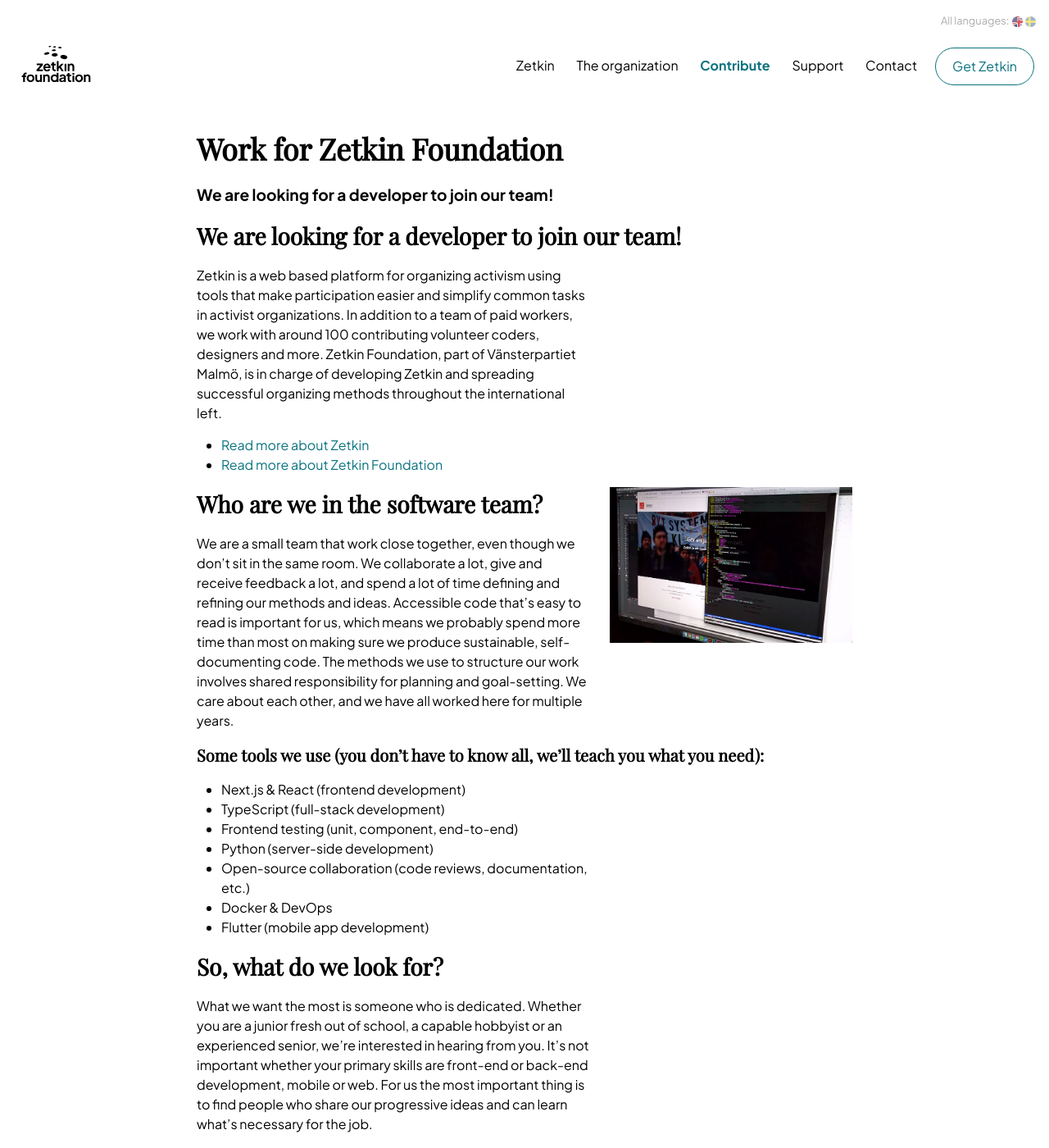
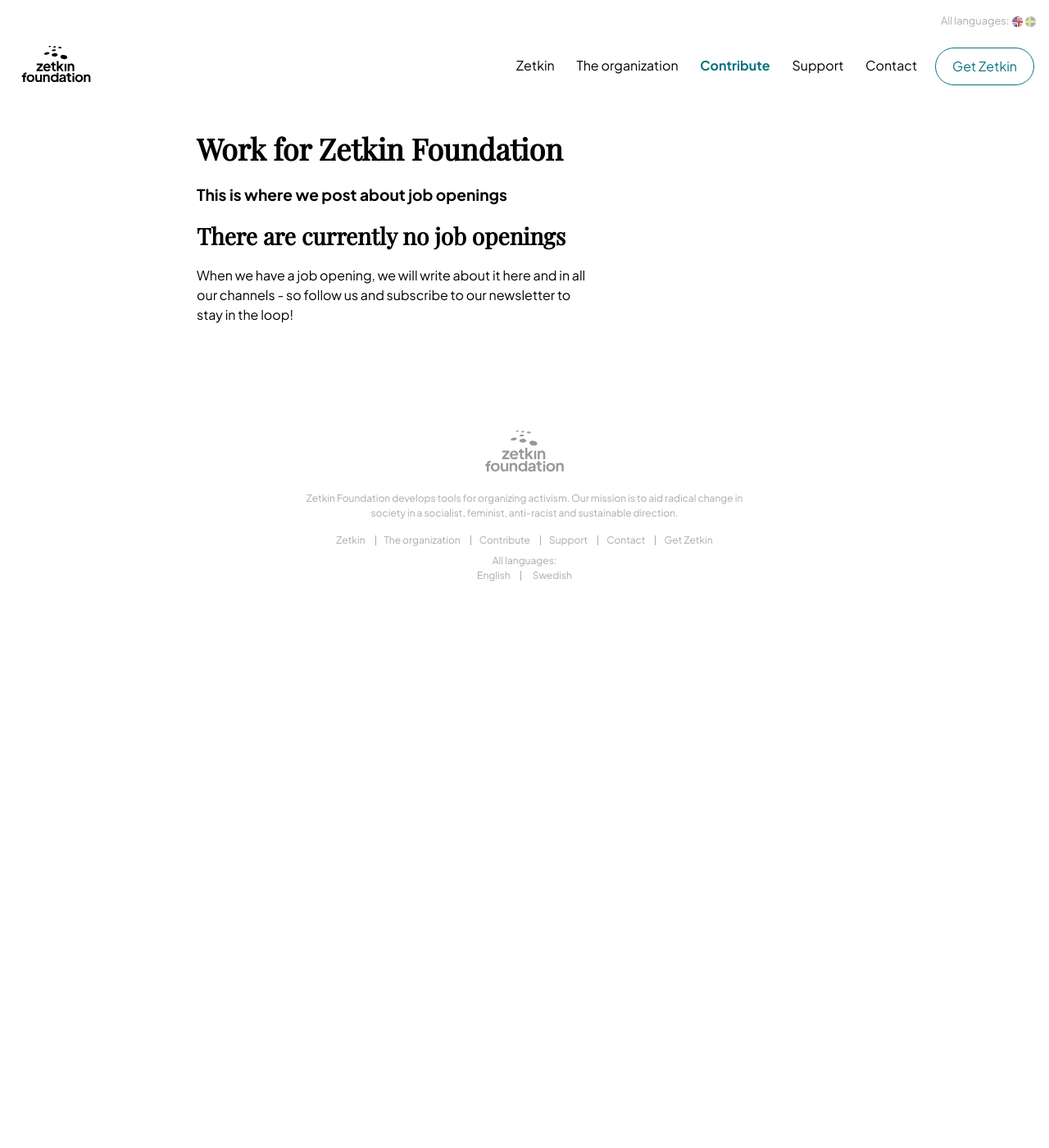
Before and after one commit to zetkin/zetkin.org, a Jekyll site: the page built from en/contribute/jobs/index.md, in a window 1280 px wide and 1400 px high. Shown: the whole window at 82% size. Built offline with Jekyll 4.4.1, drawn with Linux system fonts in a browser that asks for light colours; some of the changed text lies outside the part shown.

Commit message:
Update text on english job site.
Updated job opening information and removed outdated content.

```diff
--- a/en/contribute/jobs/index.md
+++ b/en/contribute/jobs/index.md
@@ -5,47 +5,9 @@
 title: Work with Zetkin
 header: Work for Zetkin Foundation
 kicker: |
-  We are looking for a developer to join our team!
+  This is where we post about job openings
 ---
 
-## We are looking for a developer to join our team!
+## There are currently no job openings
 
-Zetkin is a web based platform for organizing activism using tools that make participation easier and simplify common tasks in activist organizations. In addition to a team of paid workers, we work with around 100 contributing volunteer coders, designers and more. Zetkin Foundation, part of Vänsterpartiet Malmö, is in charge of developing Zetkin and spreading successful organizing methods throughout the international left.
-
-- [Read more about Zetkin](/en/zetkin)
-- [Read more about Zetkin Foundation](/en/foundation)
-
-<figure markdown="1">
-![Code](./kod.jpg)
-</figure>
-
-## Who are we in the software team?
-
-We are a small team that work close together, even though we don’t sit in the same room. We collaborate a lot, give and receive feedback a lot, and spend a lot of time defining and refining our methods and ideas. Accessible code that's easy to read is important for us, which means we probably spend more time than most on making sure we produce sustainable, self-documenting code. The methods we use to structure our work involves shared responsibility for planning and goal-setting. We care about each other, and we have all worked here for multiple years.
-
-### Some tools we use (you don't have to know all, we'll teach you what you need):
-
-- Next.js & React (frontend development)
-- TypeScript (full-stack development)
-- Frontend testing (unit, component, end-to-end)
-- Python (server-side development)
-- Open-source collaboration (code reviews, documentation, etc.)
-- Docker & DevOps
-- Flutter (mobile app development)
-
-## So, what do we look for?
-
-What we want the most is someone who is dedicated. Whether you are a junior fresh out of school, a capable hobbyist or an experienced senior, we’re interested in hearing from you. It’s not important whether your primary skills are front-end or back-end development, mobile or web. For us the most important thing is to find people who share our progressive ideas and can learn what’s necessary for the job.
-
-### In addition, we hope that...
-
-- You have some years or many years experience working as a developer
-- The idea of working part-time for a radical leftist organisation sounds great to you
-- You care about writing and maintaining code that is accessible and easy to read.
-- You are happy about the idea of both sharing your knowledge and learning from others.
-- You can work daytime hours with a team based in CET timezone
-- You are comfortable using English as your work language
-
-Important to know is that everyone at Zetkin Foundation works part-time, and everyone has the same salary. The pay is more than the typical salary for a junior, but less than a typical salary for a senior.
-
-Send your application to [work@zetkin.org](mailto:work@zetkin.org), we look forward to hearing from you!
+When we have a job opening, we will write about it here and in all our channels - so follow us and subscribe to our newsletter to stay in the loop!
```
